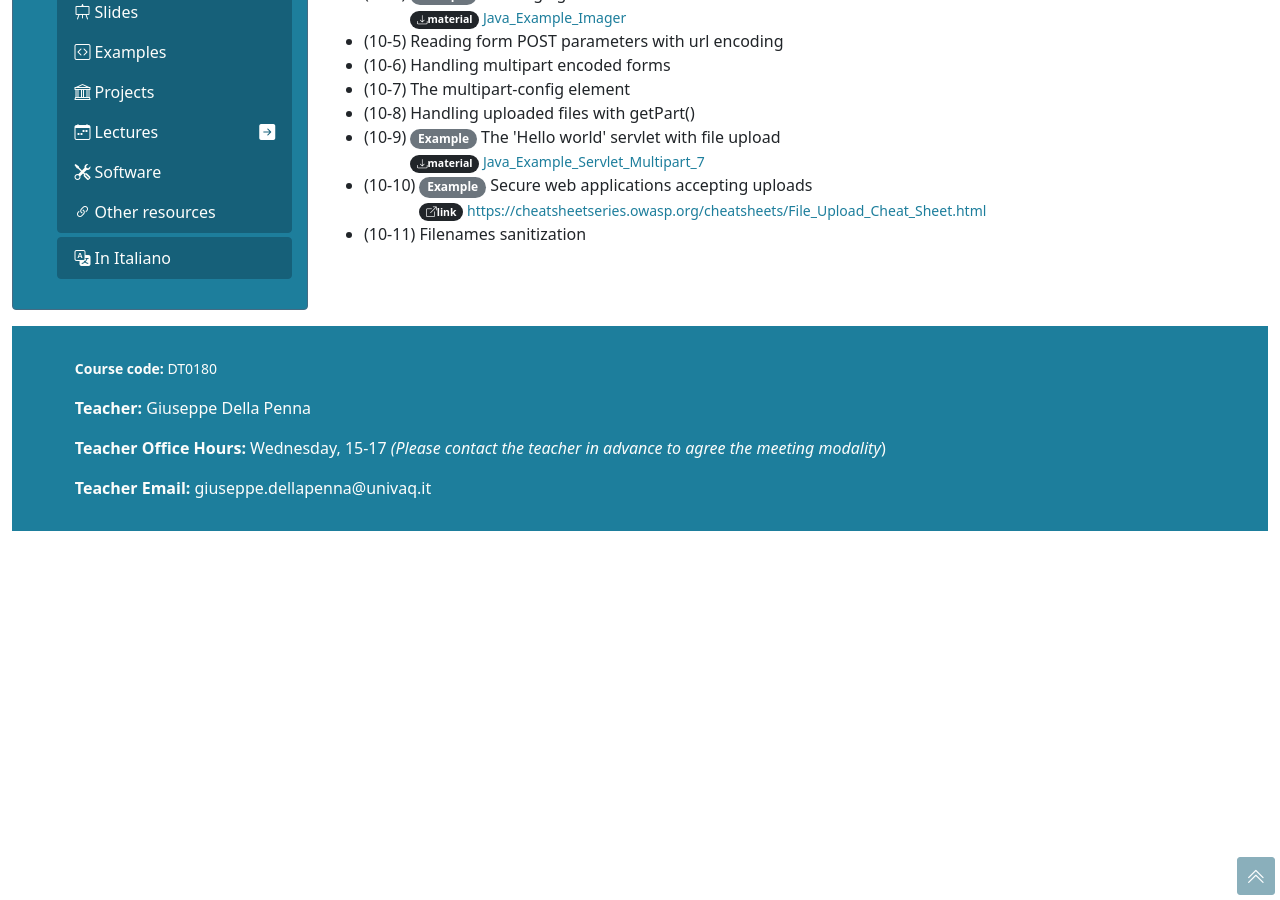
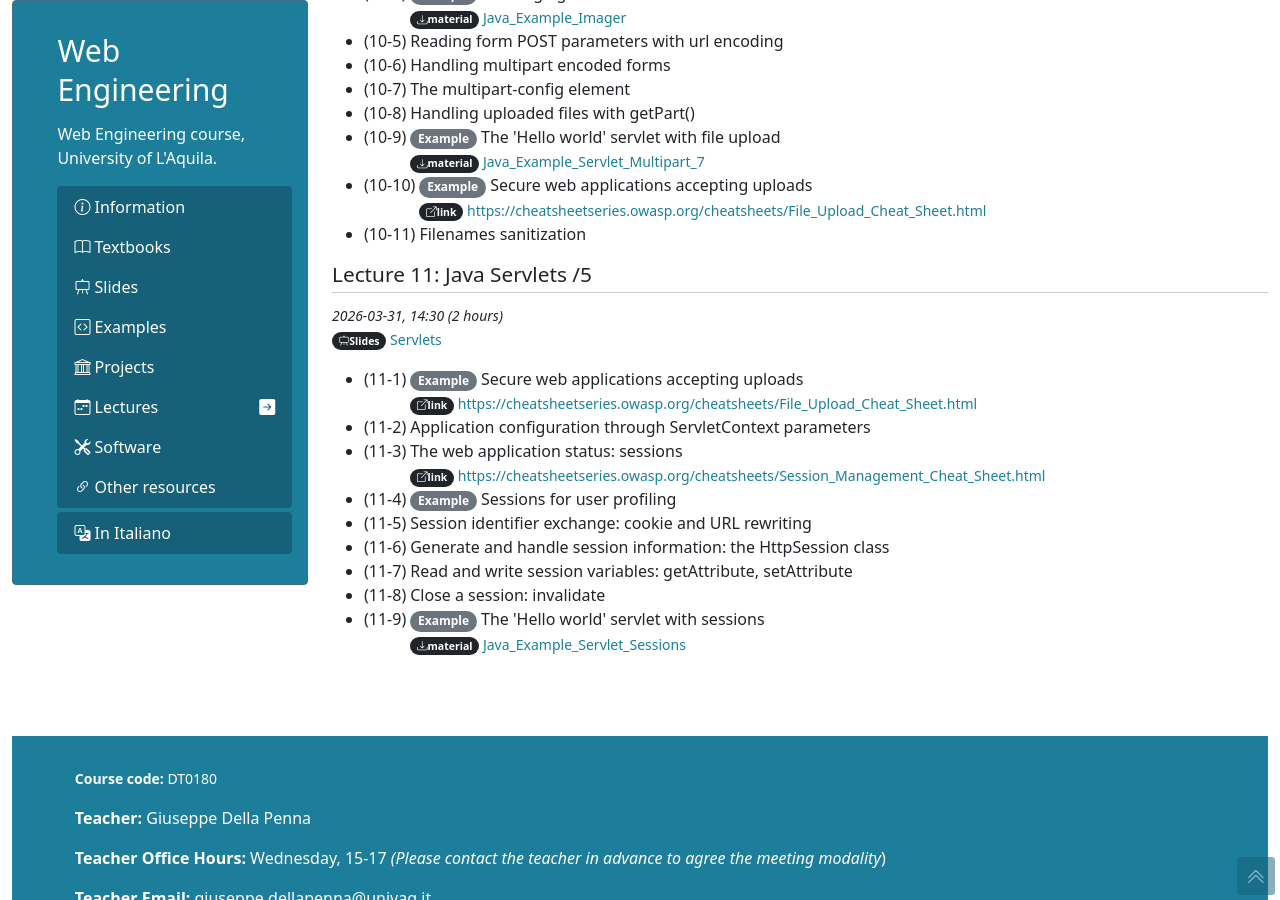
Before and after one commit to WebEngineering-Univaq/WebEngineering-Univaq.github.io, a Jekyll site: the page built from logs/log-en-current.html, in a window 1280 px wide and 900 px high, scrolled down 5540 px. Built offline with Jekyll 4.4.1, drawn with Linux system fonts in a browser that asks for light colours; some of the changed text lies outside the part shown.

Commit message:
Weekly update

```diff
--- a/_data/log-2025.json
+++ b/_data/log-2025.json
@@ -969,5 +969,75 @@
     "title": {
       "all": "Java Servlets /4"
     }
+  },
+  {
+    "date": "2026-03-31T14:30:00",
+    "duration": 2,
+    "slides": [
+      {
+        "name": "Servlets",
+        "link": "https://github.com/WebEngineering-Univaq/WE_Lecture_Slides"
+      }
+    ],
+    "arguments": [
+      {
+        "en": "Secure web applications accepting uploads",
+        "it": "Rendere sicure le applicazioni web che accettano upload di file",
+        "type": "esempio",
+        "attachments": [
+          {
+            "link": "https://cheatsheetseries.owasp.org/cheatsheets/File_Upload_Cheat_Sheet.html"
+          }
+        ]
+      },
+      {
+        "en": "Application configuration through ServletContext parameters",
+        "it": "Configurazione dell'applicazione tramite i parametri del ServletContext"
+      },
+      {
+        "en": "The web application status: sessions",
+        "it": "Lo stato delle applicazioni web: il concetto di sessione",
+        "attachments": [
+          {
+            "link": "https://cheatsheetseries.owasp.org/cheatsheets/Session_Management_Cheat_Sheet.html"
+          }
+        ]
+      },
+      {
+        "en": "Sessions for user profiling",
+        "it": "Le sessioni usate per il profiling dell'utente",
+        "type": "esempio"
+      },
+      {
+        "en": "Session identifier exchange: cookie and URL rewriting",
+        "it": "Trasmissione del session identifier: cookie e URL rewriting"
+      },
+      {
+        "en": "Generate and handle session information: the HttpSession class",
+        "it": "Generare e leggere le informazioni di sessione: la classe HttpSession"
+      },
+      {
+        "en": "Read and write session variables: getAttribute, setAttribute",
+        "it": "Leggere e scrivere variabili di stato: getAttribute, setAttribute"
+      },
+      {
+        "en": "Close a session: invalidate",
+        "it": "Chiudere una sessione: invalidate"
+      },
+      {
+        "en": "The 'Hello world' servlet with sessions",
+        "it": "La servlet \"Ricordami\" con sessioni",
+        "type": "esempio",
+        "attachments": [
+          {
+            "name": "Java_Example_Servlet_Sessions",
+            "link": "https://github.com/WebEngineering-Univaq/Java_Example_Servlet_Sessions"
+          }
+        ]
+      }
+    ],
+    "title": {
+      "all": "Java Servlets /5"
+    }
   }
 ]
```
